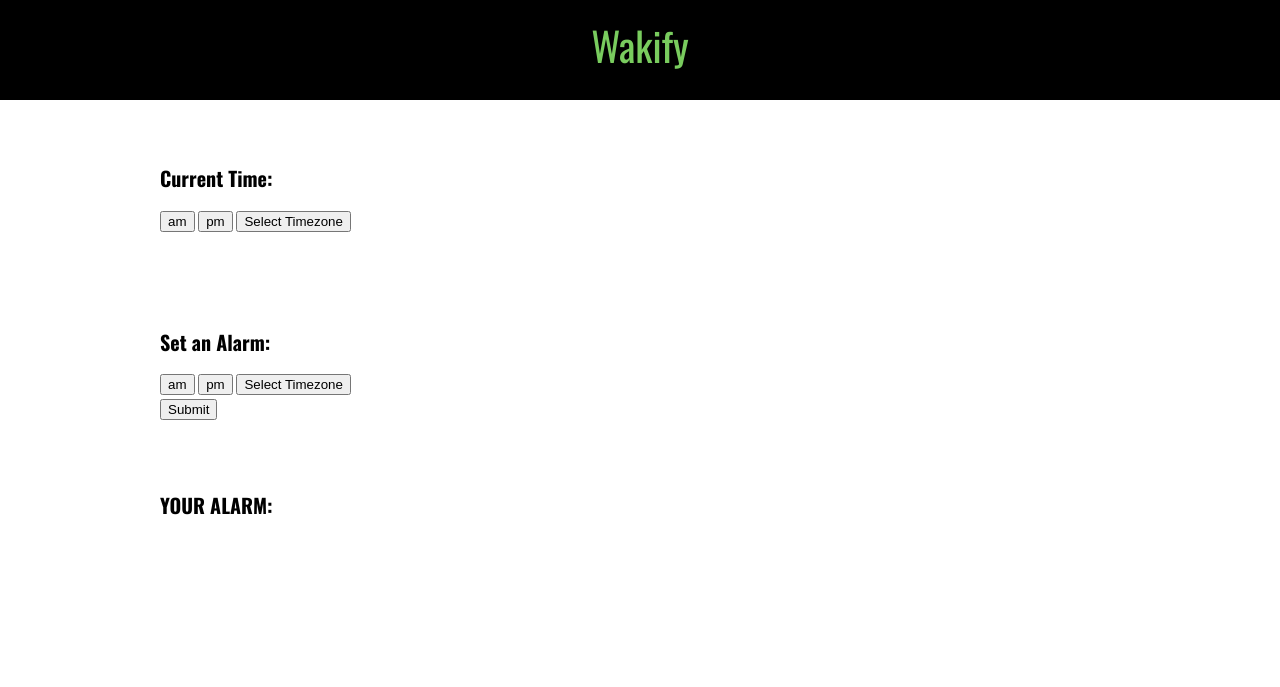
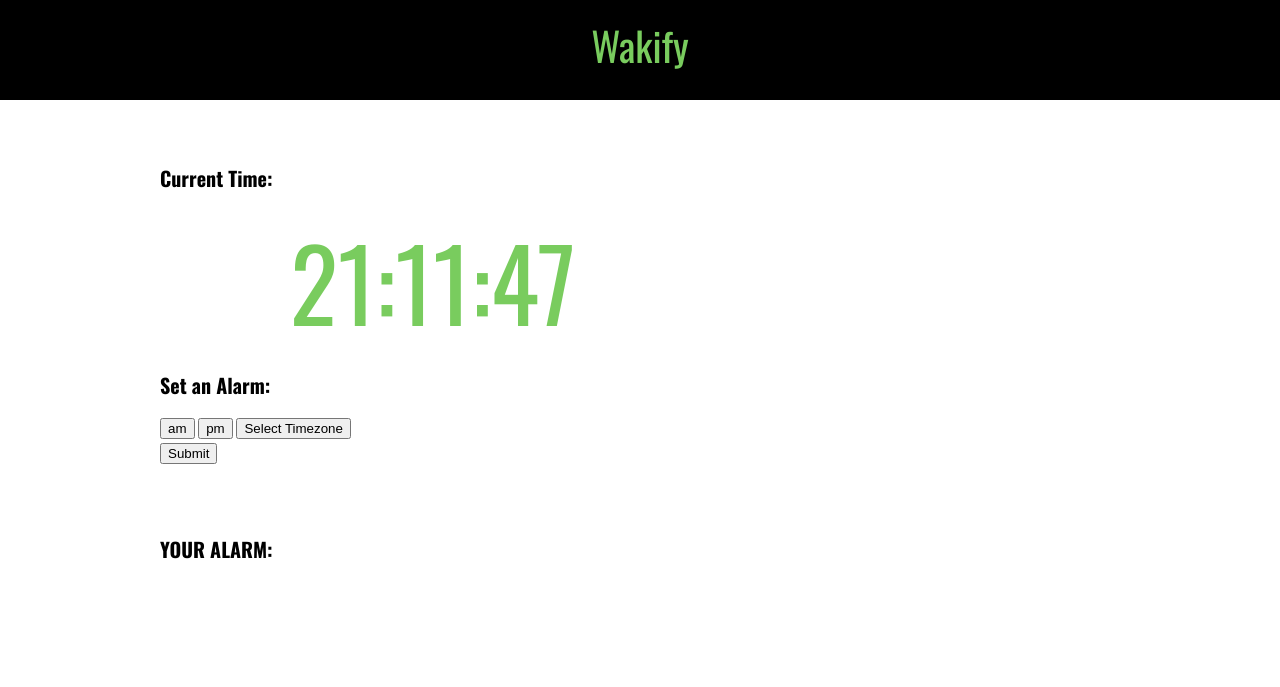
Before and after one commit to onabee/Wakify_App, a plain HTML site: page index.html in a window 1280 px wide. Drawn offline with nearby package versions, Linux system fonts and the light colour scheme.

Commit message:
time finally shows up

```diff
--- a/index.html
+++ b/index.html
@@ -2,9 +2,9 @@
 <html>
 <head>
 	<meta charset="UTF-8">
+ 	<link href='https://fonts.googleapis.com/css?family=Oswald:400,300,700' rel='stylesheet' type='text/css'>
 	<title>Wakify</title>
-  <script src="https://code.jquery.com/jquery-2.2.3.min.js"></script>
-  <link href='https://fonts.googleapis.com/css?family=Oswald:400,300,700' rel='stylesheet' type='text/css'>
+ 	<script src="https://code.jquery.com/jquery-2.2.3.min.js"></script>
 	<script type="text/javascript" src="main.js"></script>
 	<link rel="stylesheet" type="text/css" href="style.css">
 </head>
@@ -21,9 +21,9 @@
 
 	<div class="main">
 
-		<div class="current-time">
-			<h1>Current Time:</h1>
-			<div class="time-field">
+		<h1>Current Time:</h1>
+		<div id="clock">
+			<!-- <div class="time-field">
 				<div class="hours">
 				</div>
 				<div class="minutes">
@@ -33,7 +33,7 @@
 				<button>am</button>
 				<button>pm</button>
 				<button>Select Timezone</button>
-			</div>
+			</div> -->
 		</div>
 
 		<div class="alarm-options">
--- a/main.js
+++ b/main.js
@@ -7,25 +7,26 @@ $(document).ready(function(){
 		var currentTime = new Date();
 		var hours = currentTime.getHours();
 		var minutes = currentTime.getMinutes();
+		var seconds = currentTime.getSeconds();
+    // if the hours/minutes/seconds are less than 10, put a 0 in front of them
+		if (hours < 10) {
+			hours = "0" + hours;
+		};
+		if (minutes < 10) {
+			minutes = "0" + minutes;
+		};
+		if (seconds < 10) {
+			seconds = "0" + seconds;
+		};
+		var clock = document.getElementById('clock');
+		// minutes = whatTime(minutes);
+		// seconds = whatTime(seconds);
+		clock.innerText = hours + ":" + minutes + ":" + seconds;
+		setInterval(updateTime, 500);
 
-    // if the minutes are less than 10, put a 0 in front of the minutes
-		minutes = (minutes < 10 ? "0" : "") + minutes;
+	};
 
-		// turns into 12 hour format instead of 24 hours, specifies am or pm
-		var amPm = (hours < 12) ? "am" : "pm";
+	updateTime();
 
-    // hours greater than 12 are greater than the hours minus 12. so 13 > 1 : if it's not greater it's 1-12
-    hours = ((hours > 12) > (hours - 12)) : hours;
-
-    // clock is in 24 hour format, so instead of writing 0, it would be 12.
-		hours = (hours === 0) ? 12 : hours;
-
-		// format how time will look
-		var currentTimeDisplay = hours + ":" + minutes + " " + amPm;
-
-		document.getElementById("clock").firstChild.nodeValue = currentTimeDisplay
-	}
-
-  updateTime();
 
 });
--- a/style.css
+++ b/style.css
@@ -36,9 +36,14 @@ h1 {
 	font-size: 20px;
 }
 
-.current-time {
-	top: 200px;
+#clock {
+/*	top: 200px;*/
 	height: 150px;
+	width: 700px;
+	margin: auto;
+	font-family: 'Oswald', sans-serif;
+	font-size: 100px;
+	color: #79CC5E;
 }
 
 .alarm-options {
```
